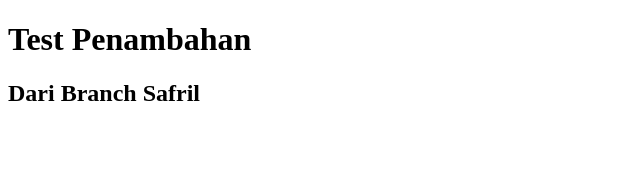
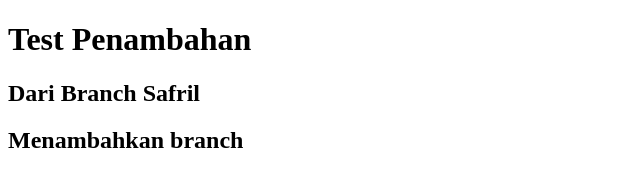
Before and after one commit to reshaffa/belajar-git, a plain HTML site: page index.html in a window 1280 px wide. Shown: the whole page, without its empty margins (0-640 px from the left). Drawn offline with Linux system fonts and the light colour scheme.

Commit message:
menambahkan branch

```diff
--- a/index.html
+++ b/index.html
@@ -9,5 +9,6 @@
 <body>
     <h1>Test Penambahan</h1>
     <h2>Dari Branch Safril</h2>
+    <h2>Menambahkan branch</h2>
 </body>
 </html>
```
